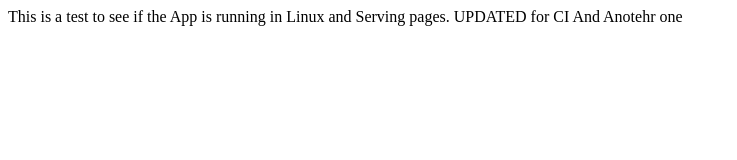
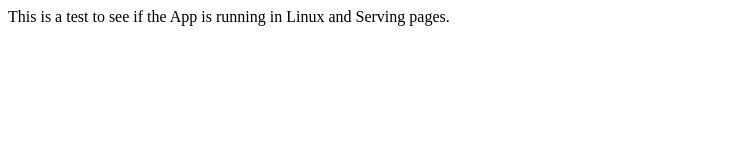
Before and after one commit to cbreakspear/DemoHelloWorld, a website: page Test.html in a window 1280 px wide. Shown: the whole page, without its empty margins (0-737 px from the left). Drawn offline with Linux system fonts and the light colour scheme.

Commit message:
Updated the correct one this time

```diff
--- a/Test.html
+++ b/Test.html
@@ -3,6 +3,6 @@
 
     </head>
     <body>
-        This is a test to see if the App is running in Linux and Serving pages. UPDATED for CI And Anotehr one
+        This is a test to see if the App is running in Linux and Serving pages.
     </body>
 </html>
```
Also changed, not shown: routes/Test.html (+1 -1 lines).
